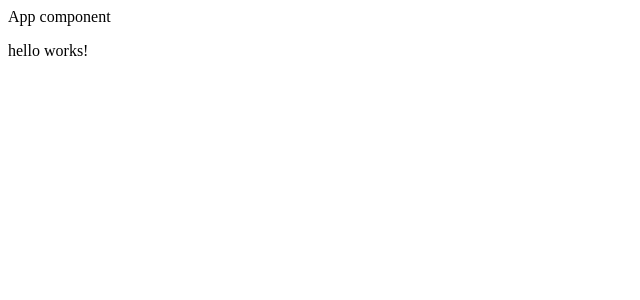
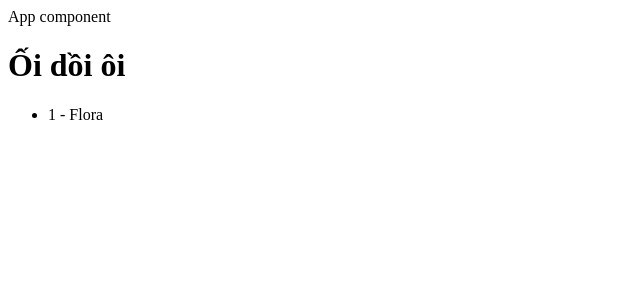
Before and after one commit to Minhvn98/LearnAngular, an Angular app: page / in a window 1280 px wide. Shown: the top 300 px of the page, without its empty margins (0-640 px from the left). Built offline with nearby package versions, Linux system fonts and the light colour scheme.

Commit message:
Day05 ngIf, ngFor

```diff
--- a/src/app/hello/hello.component.html
+++ b/src/app/hello/hello.component.html
@@ -1 +1,7 @@
-<p>hello works!</p>
+<h1>Ối dồi ôi</h1>
+
+<ul *ngFor="let author of authors">
+  <ng-container *ngIf="author.id < 2">
+    <li>{{ author.id }} - {{ author.firstName }}</li>
+  </ng-container>
+</ul>
--- a/src/app/hello/hello.component.ts
+++ b/src/app/hello/hello.component.ts
@@ -3,13 +3,46 @@
 @Component({
   selector: 'app-hello',
   templateUrl: './hello.component.html',
-  styleUrls: ['./hello.component.css']
+  styleUrls: ['./hello.component.css'],
 })
 export class HelloComponent implements OnInit {
+  authors = [
+    {
+      id: 1,
+      firstName: 'Flora',
+      lastName: 'Twell',
+      email: 'ftwell0@phoca.cz',
+      gender: 'Female',
+      ipAddress: '99.180.237.33',
+    },
+    {
+      id: 2,
+      firstName: 'Priscella',
+      lastName: 'Signe',
+      email: 'psigne1@berkeley.edu',
+      gender: 'Female',
+      ipAddress: '183.243.228.65',
+    },
+    {
+      id: 3,
+      firstName: 'Tiep',
+      lastName: 'Signe',
+      email: 'psigne1@berkeley.edu',
+      gender: 'Female',
+      ipAddress: '183.243.228.65',
+    },
+    {
+      id: 4,
+      firstName: 'Phan',
+      lastName: 'Signe',
+      email: 'psigne1@berkeley.edu',
+      gender: 'Female',
+      ipAddress: '183.243.228.65',
+    },
+    // more data
+  ];
 
-  constructor() { }
+  constructor() {}
 
-  ngOnInit(): void {
-  }
-
+  ngOnInit(): void {}
 }
```
